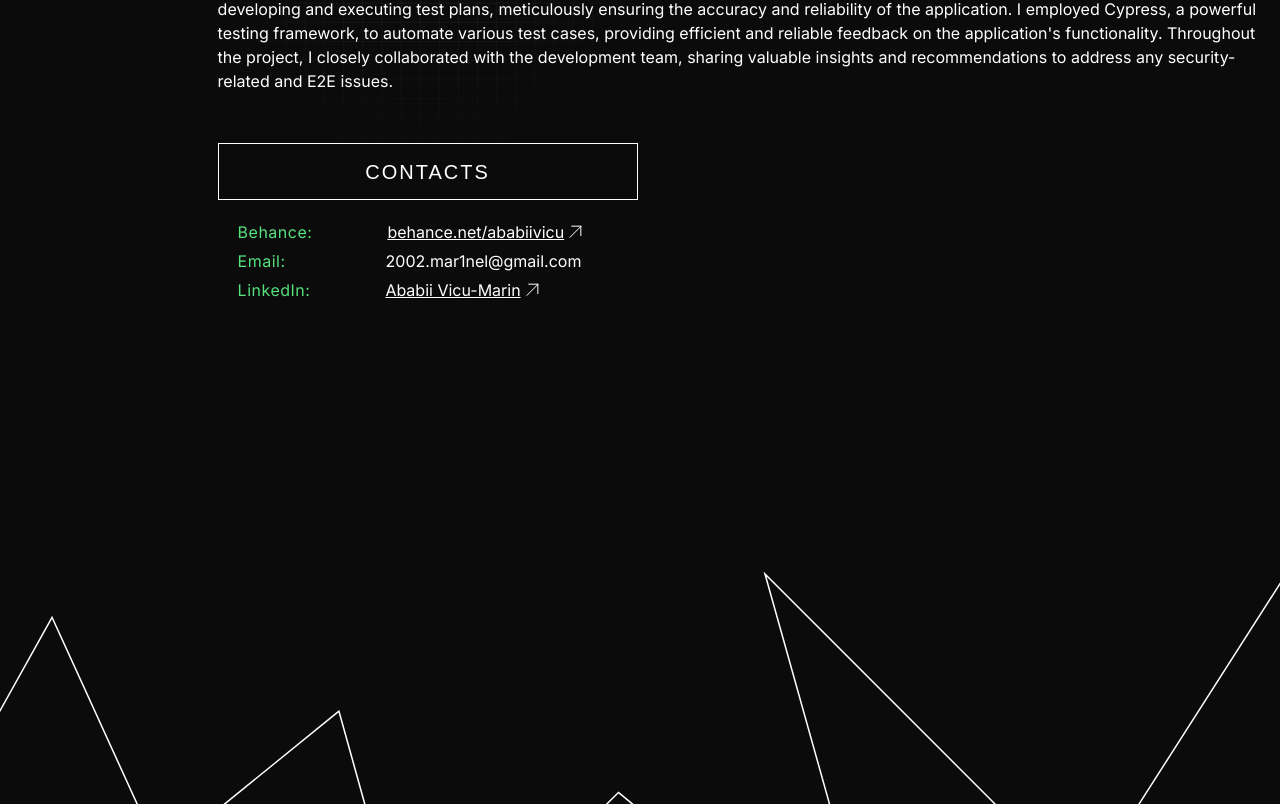
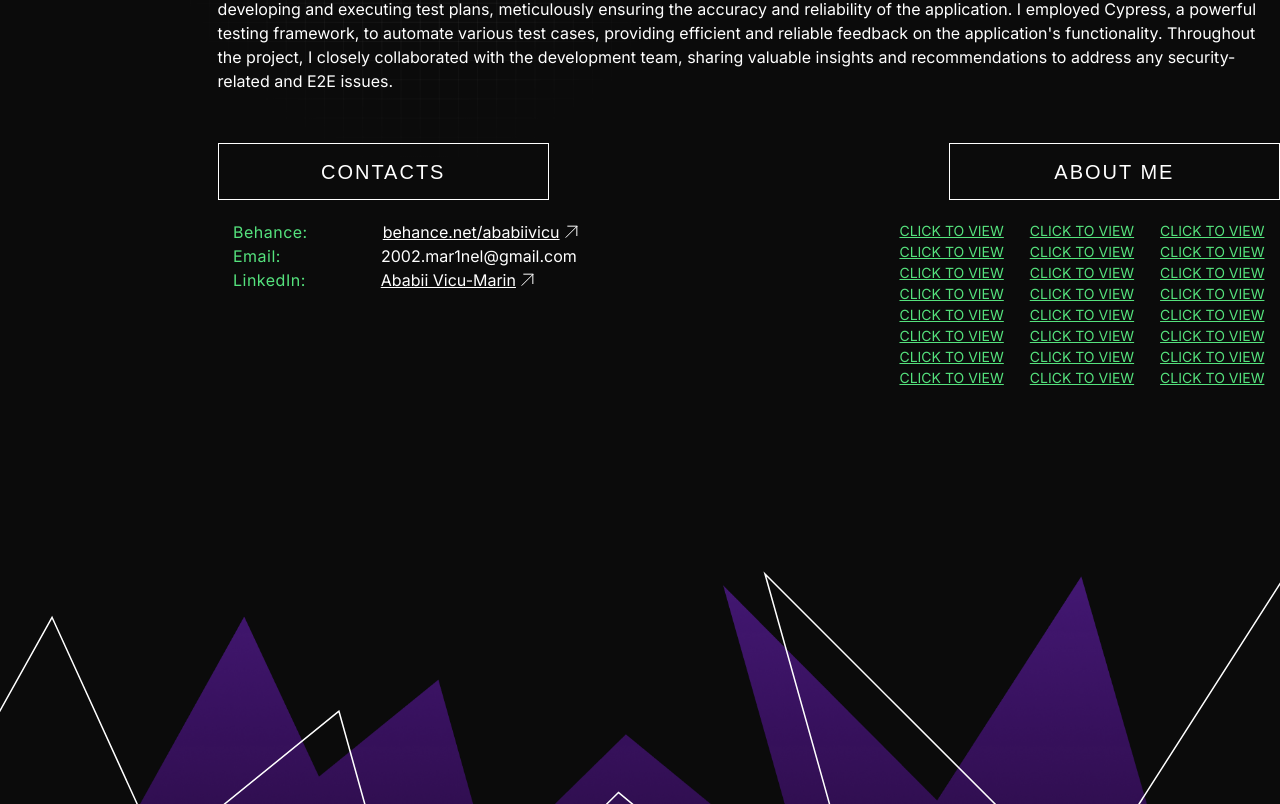
Before and after one commit to mar1nel/portfolio, a React (Create React App) app in the folder my-portfolio/: page / in a window 1280 px wide. Shown: the part 2156-2960 px from the top of the page. Built offline with nearby package versions, Linux system fonts and the light colour scheme; the HTML template or start-up script is replaced by a standard one.

Commit message:
added purple bg and jiggle fall

```diff
--- a/my-portfolio/src/App.css
+++ b/my-portfolio/src/App.css
@@ -4,7 +4,6 @@ body {
     margin: 0;
     font-family: 'Inter', sans-serif;
     height: 900vh;
-
 }
 
 .App {
@@ -42,13 +41,29 @@ body {
     display: flex;
     justify-content: center;
     align-items: center;
-    width: 376px; /* Adjust the width as needed */
-    height: 57px; /* Adjust the height as needed */
-    border: 2px solid #ffffff; /* White border */
-    background-color: #0b0b0b; /* Black background */
-    color: #ffffff; /* White text color */
-    font-size: 24px; /* Adjust the font size as needed */
+    width: 376px;
+    height: 57px;
+    border: 2px solid #ffffff;
+    background-color: #0b0b0b;
+    color: #ffffff;
+    font-size: 24px;
     font-family: 'Arial', sans-serif;
     text-transform: uppercase;
     letter-spacing: 2px;
 }
+
+.gradient-image {
+    width: 93.45%;
+    position: absolute;
+    height: auto;
+    display: block;
+    margin-left: 4%;
+    margin-top: 10%;
+    /*z-index: 2;*/
+}
+
+@keyframes fadeIn {
+    to {
+        opacity: 1;
+    }
+}
--- a/my-portfolio/src/App.tsx
+++ b/my-portfolio/src/App.tsx
@@ -7,10 +7,11 @@ import CustomCursor from "./components/CustomCursor";
 import MiddlePage from "./components/MiddlePage";
 
 const App = () => {
+  const imageUrl = `${process.env.PUBLIC_URL}/assets/gradient-mid.png`;
+  console.log("Image URL:", imageUrl);
   return (
     <div className="App">
       <CustomCursor />
-
       <BorderSVG />
       <Navbar />
       <div className="center-container">
@@ -18,6 +19,7 @@ const App = () => {
       </div>
       <hr className="horizontal-line" />
       <MiddlePage />
+      <img src={imageUrl} alt="Gradient" className="gradient-image" />
     </div>
   );
 };
--- a/my-portfolio/src/components/BorderSvg.tsx
+++ b/my-portfolio/src/components/BorderSvg.tsx
@@ -5,10 +5,12 @@ const BorderSVG = () => {
     <div
       style={{
         position: "absolute",
+        // background: "red",
         top: "50%",
         left: "50%",
         transform: "translate(-50%, -50%)",
         height: "100%",
+        zIndex: 1,
       }}
     >
       <svg
--- /dev/null
+++ b/my-portfolio/src/components/BrokenTextBoxComponent.css
@@ -0,0 +1,32 @@
+@keyframes jiggle {
+    0%, 100% {
+        transform: rotate(0deg);
+    }
+    25% {
+        transform: rotate(5deg);
+    }
+    50% {
+        transform: rotate(-5deg);
+    }
+    75% {
+        transform: rotate(5deg);
+    }
+}
+
+.broken-text-box {
+    margin-left: 17%;
+    border: 1px solid white;
+    padding: 15px;
+    text-align: center;
+    font-size: 20px;
+    width: 420px;
+    height: 60px;
+    transition: width 0.3s ease;
+    position: relative;
+    letter-spacing: 2px;
+    font-family: 'Arial', sans-serif;
+}
+
+.jiggle-container {
+    display: inline-block;
+}
--- /dev/null
+++ b/my-portfolio/src/components/BrokenTextBoxComponent.tsx
@@ -0,0 +1,60 @@
+import React, { useState, useEffect } from "react";
+import { motion } from "framer-motion";
+import "./BrokenTextBoxComponent.css";
+
+const generateRandomText = (length: number): string => {
+  const characters = "AMNOPQRSTstuvwxyz0123!@#$%^&*";
+  let result = "";
+  for (let i = 0; i < length; i++) {
+    result += characters.charAt(Math.floor(Math.random() * characters.length));
+  }
+  return result;
+};
+
+const BrokenTextBoxComponent: React.FC = () => {
+  const [text, setText] = useState("PORTFOLIO");
+  const [isBroken, setIsBroken] = useState(false);
+
+  useEffect(() => {
+    const handleScroll = () => {
+      const scrollY = window.scrollY;
+      if (scrollY > 2180) {
+        setIsBroken(true);
+      }
+    };
+
+    window.addEventListener("scroll", handleScroll);
+
+    return () => {
+      window.removeEventListener("scroll", handleScroll);
+    };
+  }, []);
+
+  useEffect(() => {
+    let interval: NodeJS.Timeout | undefined;
+    if (isBroken) {
+      interval = setInterval(() => {
+        setText(generateRandomText(10));
+      }, 300);
+    }
+
+    return () => {
+      if (interval) clearInterval(interval);
+    };
+  }, [isBroken]);
+
+  return (
+    <motion.div
+      className="broken-text-box"
+      initial={{ y: 0 }}
+      animate={
+        isBroken ? { y: 100, opacity: 0, rotate: [0, 4, -5, 5, -9, 0] } : {}
+      }
+      transition={{ duration: 2, ease: "easeInOut" }}
+    >
+      <h2>{text}</h2>
+    </motion.div>
+  );
+};
+
+export default BrokenTextBoxComponent;
--- a/my-portfolio/src/components/MiddlePage.css
+++ b/my-portfolio/src/components/MiddlePage.css
@@ -23,17 +23,18 @@
 
 .text-content-contacts {
     display: flex;
-    flex-direction: column;
     margin-top: 20px;
-    margin-left: 20px;
+    margin-left: 18.2%;
     gap: 5px;
+    flex-direction: row;
 }
 
 .horizontal-container-3 {
     display: flex;
-    flex-direction: column;
+    flex-direction: row;
     margin-left: 17%;
     margin-top: 50px;
+    gap: 400px;
 }
 
 .contact-item {
@@ -123,3 +124,24 @@
     margin-top: 30px;
     max-width: 1280px;
 }
+
+.click-to-view-text-1 {
+    font-size: 14px;
+    margin-left: 29.5%;
+    color: #55E27D;
+
+}
+
+.click-to-view-text-2 {
+    font-size: 14px;
+    margin-left: 2%;
+    color: #55E27D;
+
+}
+
+.click-to-view-text-3 {
+    font-size: 14px;
+    margin-left: 2%;
+    color: #55E27D;
+
+}
--- a/my-portfolio/src/components/MiddlePage.tsx
+++ b/my-portfolio/src/components/MiddlePage.tsx
@@ -5,6 +5,7 @@ import ArrowIconGreen from "../icons/ArrowIconGreen";
 import JobComponent from "./JobComponent";
 import ArrowIconWhite from "../icons/ArrowIconWhite";
 import Tiles from "../icons/Tiles";
+import BrokenTextBoxComponent from "./BrokenTextBoxComponent";
 
 const MiddlePage: React.FC = () => {
   const jobDescription1 = `
@@ -151,7 +152,10 @@ const MiddlePage: React.FC = () => {
 
       <div className="horizontal-container-3">
         <TextBoxComponent title="CONTACTS" size="big" />
-        <div className="text-content-contacts">
+        <TextBoxComponent title="ABOUT ME" size="big" />
+      </div>
+      <div className="text-content-contacts">
+        <div>
           <div className="contact-item gap-50px">
             <span className="letter-spacing-wide" style={{ color: "#55E27D" }}>
               Behance:
@@ -177,7 +181,39 @@ const MiddlePage: React.FC = () => {
             </span>
           </div>
         </div>
+        <div className="click-to-view-text-1 underline">
+          <div className="text-content-about-me"> CLICK TO VIEW</div>
+          <div className="text-content-about-me"> CLICK TO VIEW</div>
+          <div className="text-content-about-me"> CLICK TO VIEW</div>
+          <div className="text-content-about-me"> CLICK TO VIEW</div>
+          <div className="text-content-about-me"> CLICK TO VIEW</div>
+          <div className="text-content-about-me"> CLICK TO VIEW</div>
+          <div className="text-content-about-me"> CLICK TO VIEW</div>
+          <div className="text-content-about-me"> CLICK TO VIEW</div>
+        </div>
+        <div className="click-to-view-text-2 underline">
+          <div className="text-content-about-me"> CLICK TO VIEW</div>
+          <div className="text-content-about-me"> CLICK TO VIEW</div>
+          <div className="text-content-about-me"> CLICK TO VIEW</div>
+          <div className="text-content-about-me"> CLICK TO VIEW</div>
+          <div className="text-content-about-me"> CLICK TO VIEW</div>
+          <div className="text-content-about-me"> CLICK TO VIEW</div>
+          <div className="text-content-about-me"> CLICK TO VIEW</div>
+          <div className="text-content-about-me"> CLICK TO VIEW</div>
+        </div>
+        <div className="click-to-view-text-3 underline">
+          <div className="text-content-about-me"> CLICK TO VIEW</div>
+          <div className="text-content-about-me"> CLICK TO VIEW</div>
+          <div className="text-content-about-me"> CLICK TO VIEW</div>
+          <div className="text-content-about-me"> CLICK TO VIEW</div>
+          <div className="text-content-about-me"> CLICK TO VIEW</div>
+          <div className="text-content-about-me"> CLICK TO VIEW</div>
+          <div className="text-content-about-me"> CLICK TO VIEW</div>
+          <div className="text-content-about-me"> CLICK TO VIEW</div>
+        </div>
       </div>
+
+      <BrokenTextBoxComponent />
     </div>
   );
 };
```
Also changed, not shown: my-portfolio/public/assets/gradient-mid.png (added).
